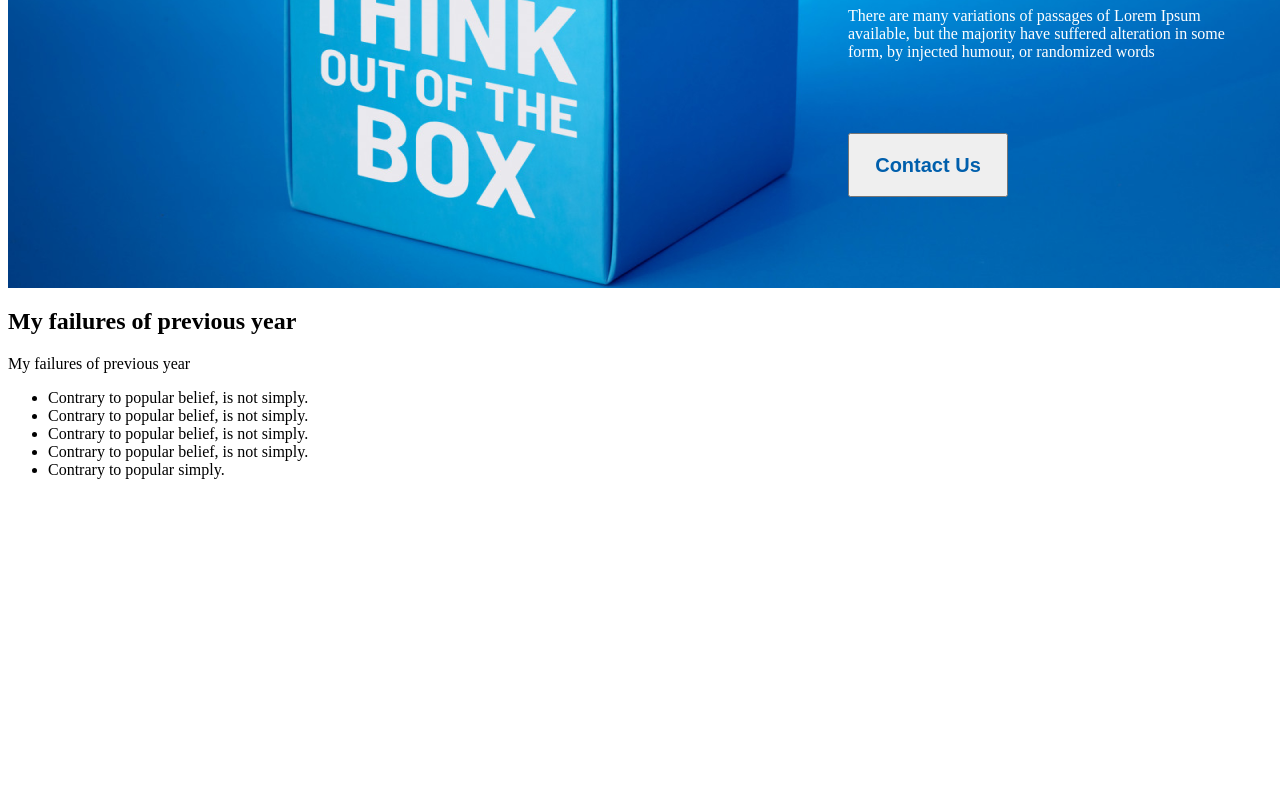
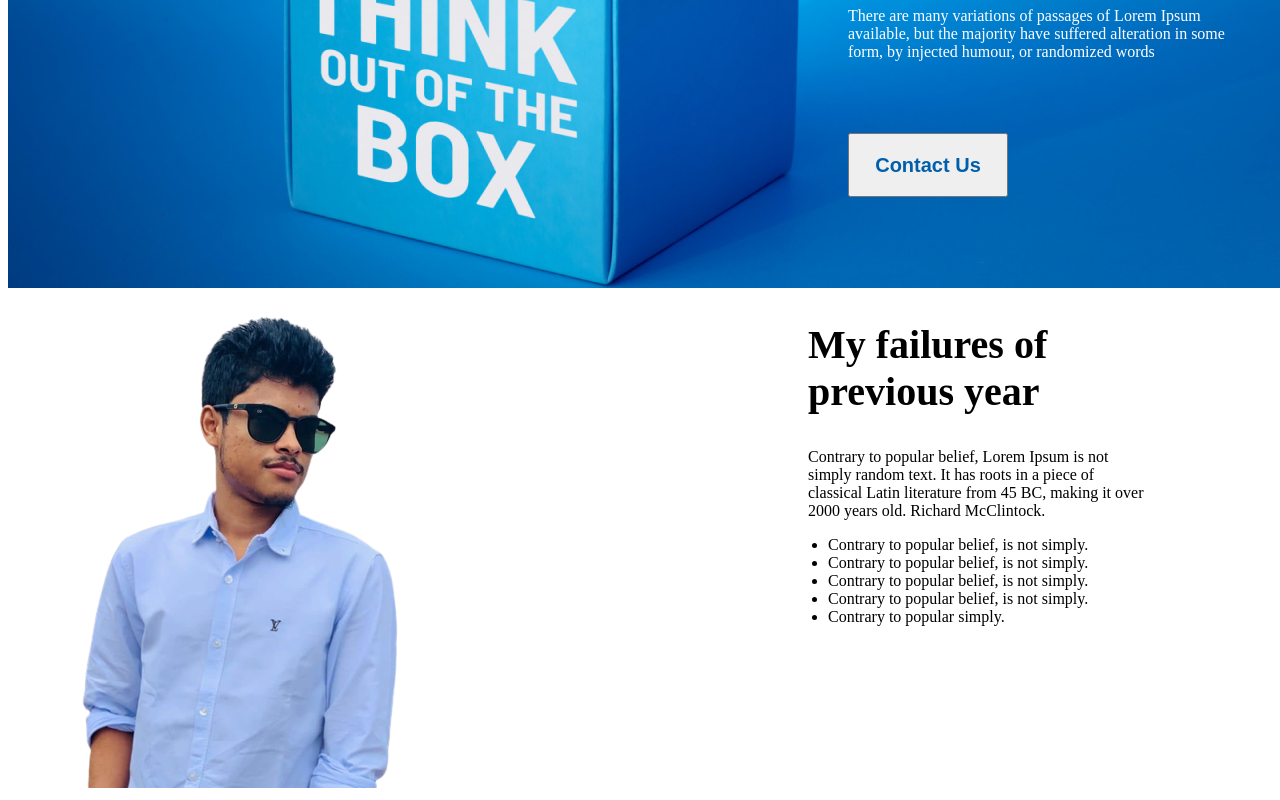
Before and after one commit to muttakinahmed2001/First-assignment, a plain HTML site: page index.html in a window 1280 px wide. Shown: the part 585-1385 px from the top of the page. Before the commit the page ends 1080 px from the top, so only its background shows below. Drawn offline with Linux system fonts and the light colour scheme.

Commit message:
first section

```diff
--- a/index.html
+++ b/index.html
@@ -19,9 +19,10 @@
     </header>
     <main>
         <section class="first-section">
-            <div>
-                <h2 class="first-section-title">My failures of previous year</h2>
-                <p class="first-section-description">My failures of previous year</p>
+            <div> <img  src="./images/muttakin.png" alt=""width: 569px;
+                height: 723.3px;></div>  <div>
+                <h2 class="first-section-title">My failures of <br> previous year</h2>
+                <p class="first-section-description">Contrary to popular belief, Lorem Ipsum  is not<br>simply random text. It has roots in a piece of <br> classical Latin literature from 45 BC, making it over <br> 2000 years old. Richard McClintock.</p>
                 <ul type="checkmark">
                     <li>Contrary to popular belief, is not simply.</li>
                 <li>Contrary to popular belief, is not simply.</li>
@@ -29,6 +30,7 @@
                 <li>Contrary to popular belief, is not simply.</li>
                 <li>Contrary to popular simply.</li></ul>
             </div>
+
         </section>
     </main>
 
--- a/styles/assignment.css
+++ b/styles/assignment.css
@@ -1,26 +1,62 @@
 /* banner section */
 
-.banner{
-    background-image: url(../images/banner/banner3.png);width: 1600px;
+.banner {
+    background-image: url(../images/banner/banner3.png);
+    width: 1600px;
     height: 808px;
 }
-.banner-title{
+
+.banner-title {
     font-weight: 700;
-font-size: 65px;text-align: left;
-padding-left: 840px;padding-top: 237px;color: #FFFFFF;font-family:;
+    font-size: 65px;
+    text-align: left;
+    padding-left: 840px;
+    padding-top: 237px;
+    color: #FFFFFF;
+    font-family: ;
 }
-.banner-description{
+
+.banner-description {
     width: 494px;
     height: 78px;
-padding-left: 840px;
-margin-top: 24px;
-color: #FFFFFF;
+    padding-left: 840px;
+    margin-top: 24px;
+    color: #FFFFFF;
 
 }
-button{
+
+button {
     margin-left: 840px;
-    margin-top: 32px;width: 160px;
-    height: 64px;font-weight: 600;
-    font-size: 20px;color: #005FAC;
+    margin-top: 32px;
+    width: 160px;
+    height: 64px;
+    font-weight: 600;
+    font-size: 20px;
+    color: #005FAC;
 
 }
+
+/* first section */
+.first-section {
+    display: flex;
+
+}
+
+.first-section-title {
+    font-weight: 700;
+    font-size: 40px;
+    padding-left: 300px;
+}
+
+ul {
+    width: 349px;
+    height: 162px;
+    padding-left: 320px;
+}
+
+ .first-section-description{
+    padding-left: 300px;
+ }
+ .images{
+    margin-top: 120px;
+ }
```
Also changed, not shown: images/muttakin.png (added).
